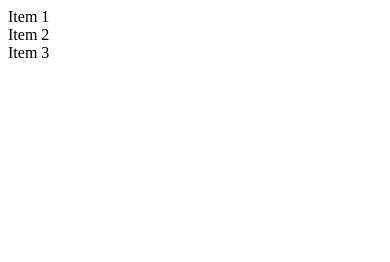
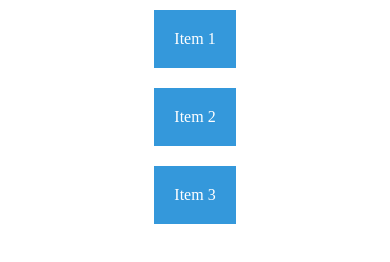
Before and after one commit to jshainesantos/BASE-404, a plain HTML site: page Activiry 6 - Flex Box/flex-media.html in a window 390 px wide. Drawn offline with Linux system fonts and the light colour scheme; files that its build step writes are made by us from their sources.

Commit message:
added styles

```diff
--- a/Activiry 6 - Flex Box/flex-media.html
+++ b/Activiry 6 - Flex Box/flex-media.html
@@ -4,7 +4,7 @@
     <meta charset="UTF-8">
     <meta name="viewport" content="width=device-width, initial-scale=1.0">
     <link rel="stylesheet" href="styles.css">
-    <title>Flexbox Media Layout</title>
+    <title>Activity 6</title>
 </head>
 <body>
     <div class="flex-container">
--- /dev/null
+++ b/Activiry 6 - Flex Box/styles.css
@@ -0,0 +1,36 @@
+body {
+    margin: 0;
+    padding: 0;
+}
+
+/* Create a flex container */
+.flex-container {
+    display: flex;
+    justify-content: space-between; /* Initial justify-content value */
+    align-items: center; /* Initial align-items value */
+}
+
+/* Create flex items */
+.flex-item {
+    padding: 20px;
+    margin: 10px;
+    background-color: #3498db;
+    color: #fff;
+    text-align: center;
+    flex: 1; /* Distribute space evenly among items */
+}
+
+/* Media query for screens below 600px */
+@media screen and (max-width: 600px) {
+    .flex-container {
+        flex-direction: column; /* Change to a column layout */
+        justify-content: center; /* Center items along the main axis */
+        align-items: center; /* Align items to the start of the cross axis */
+
+    }
+
+    /* Add some spacing to the flex items in the column layout */
+    .flex-item {
+        margin: 10px 0;
+    }
+}
```
